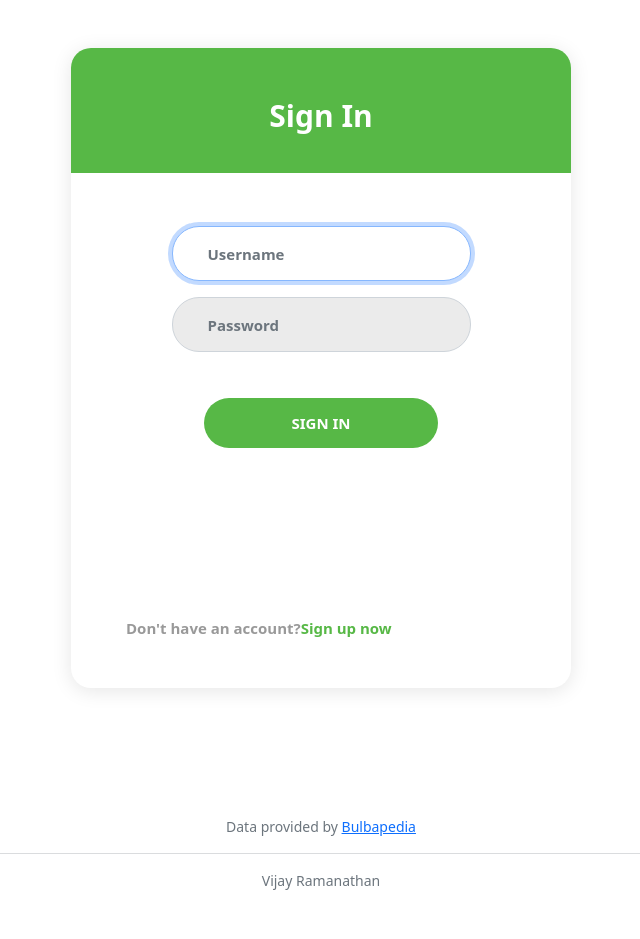
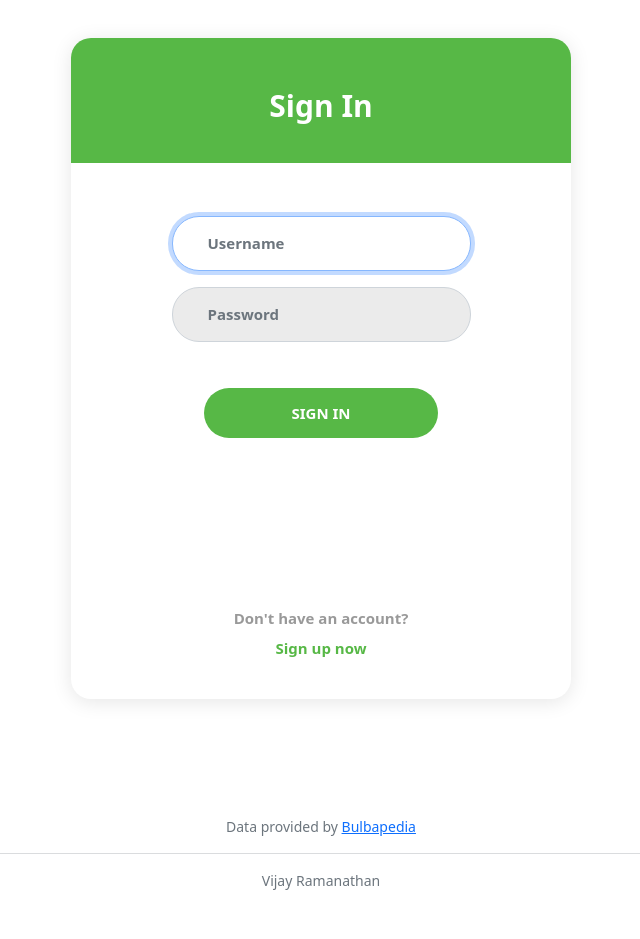
Before and after one commit to Shadowmachete/CS50, a Flask app: page /login in a window 1280 px wide. Shown: the part 58-997 px from the top of the page, without its empty margins (319-959 px from the left). Run offline with Flask 3, Linux system fonts and the light colour scheme.

Commit message:
Wed, Oct 18, 2023, 8:37 PM +08:00

```diff
--- a/project/static/login.css
+++ b/project/static/login.css
@@ -106,7 +106,7 @@
 .sign-up
 {
     display: flex;
-    flex-direction: column:
+    flex-direction: column;
     align-items: center;
     padding-bottom: 40px;
     padding-top: 170px;
```
